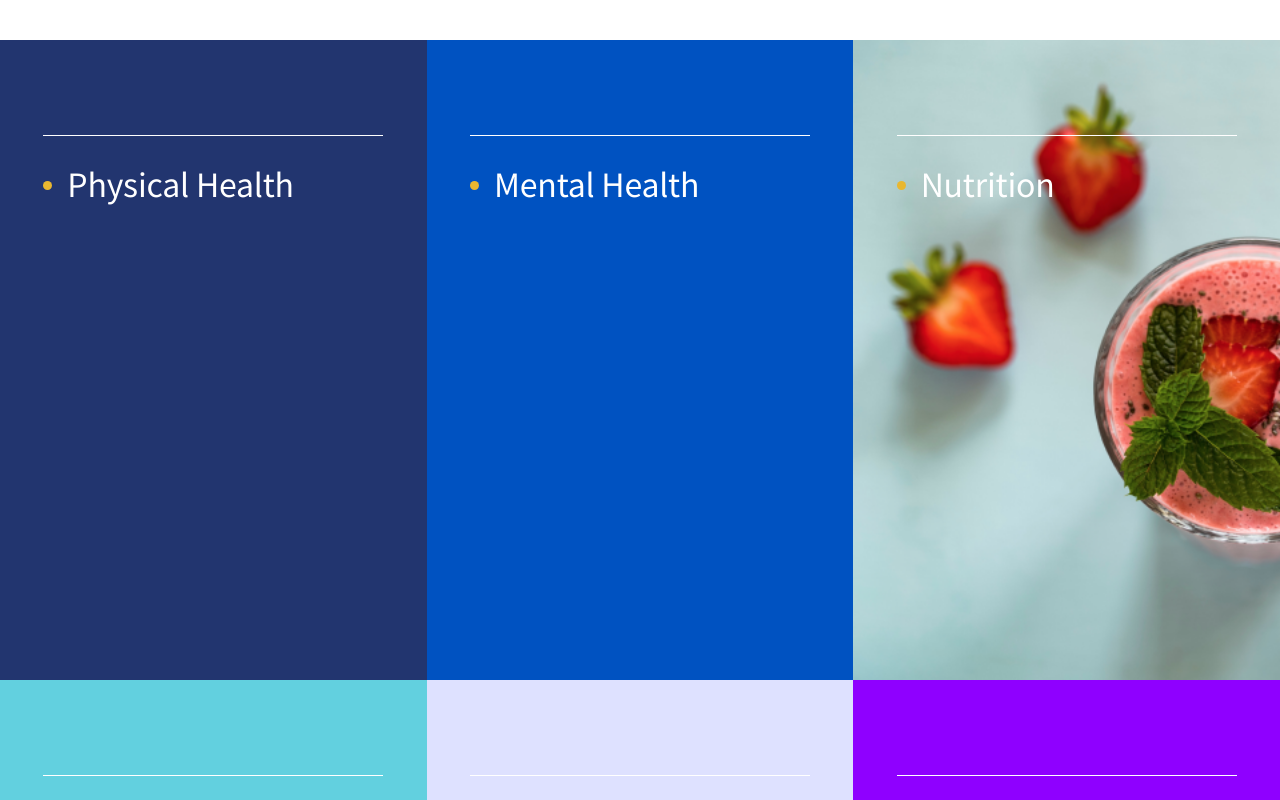
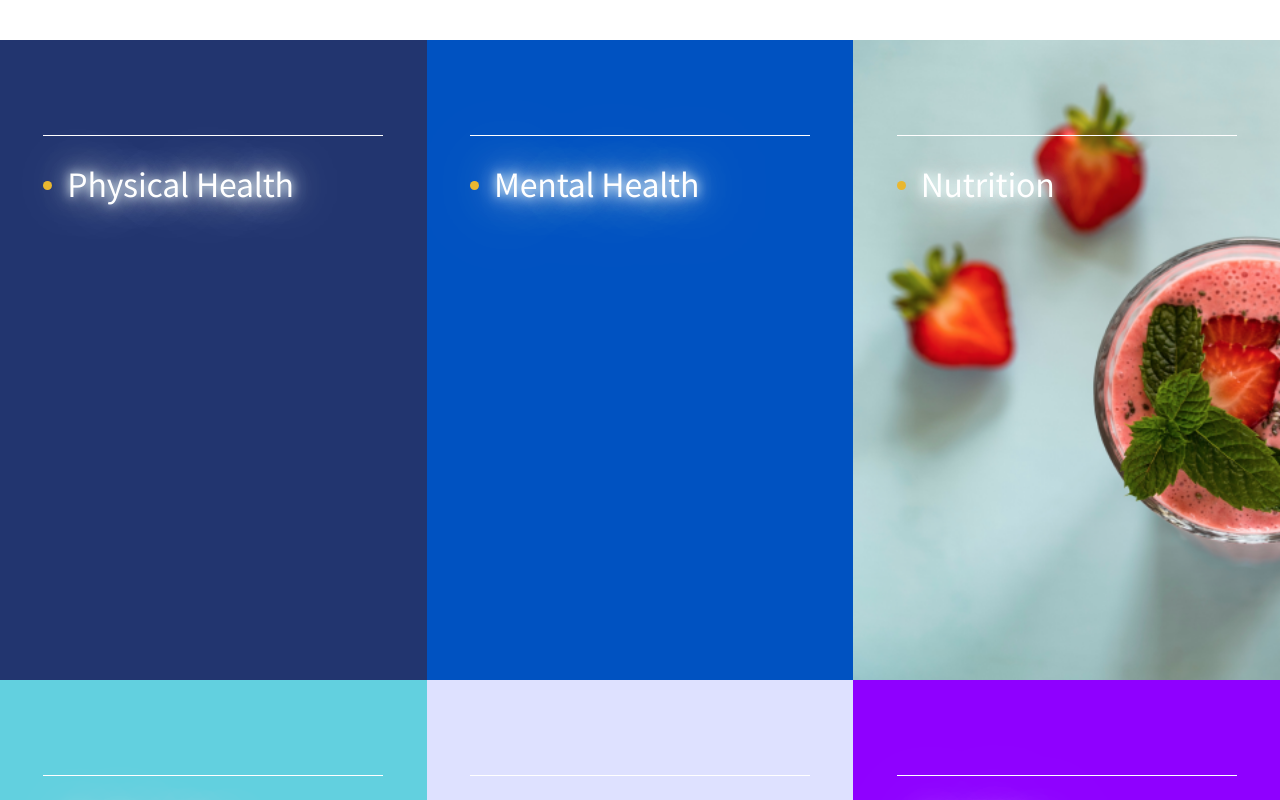
Before and after one commit to MezdrinM/ThriveTalk, a React (Create React App) app: page / in a window 1280 px wide. Shown: the part 2400-3200 px from the top of the page. Built offline with nearby package versions, Linux system fonts and the light colour scheme; the HTML template or start-up script is replaced by a standard one.

Commit message:
⚡️ style for .items-list(shadov)

```diff
--- a/src/styles/section-promo.scss
+++ b/src/styles/section-promo.scss
@@ -25,6 +25,11 @@
                     max-width: 340px;
                     text-align: start;
                     padding-top: 30px;
+                    text-shadow:
+                    0 0 10px azure,
+                    0 0 20px azure,
+                    0 0 40px azure,
+                    0 0 80px azure,;
                 }
 
                 & span::before{
```
